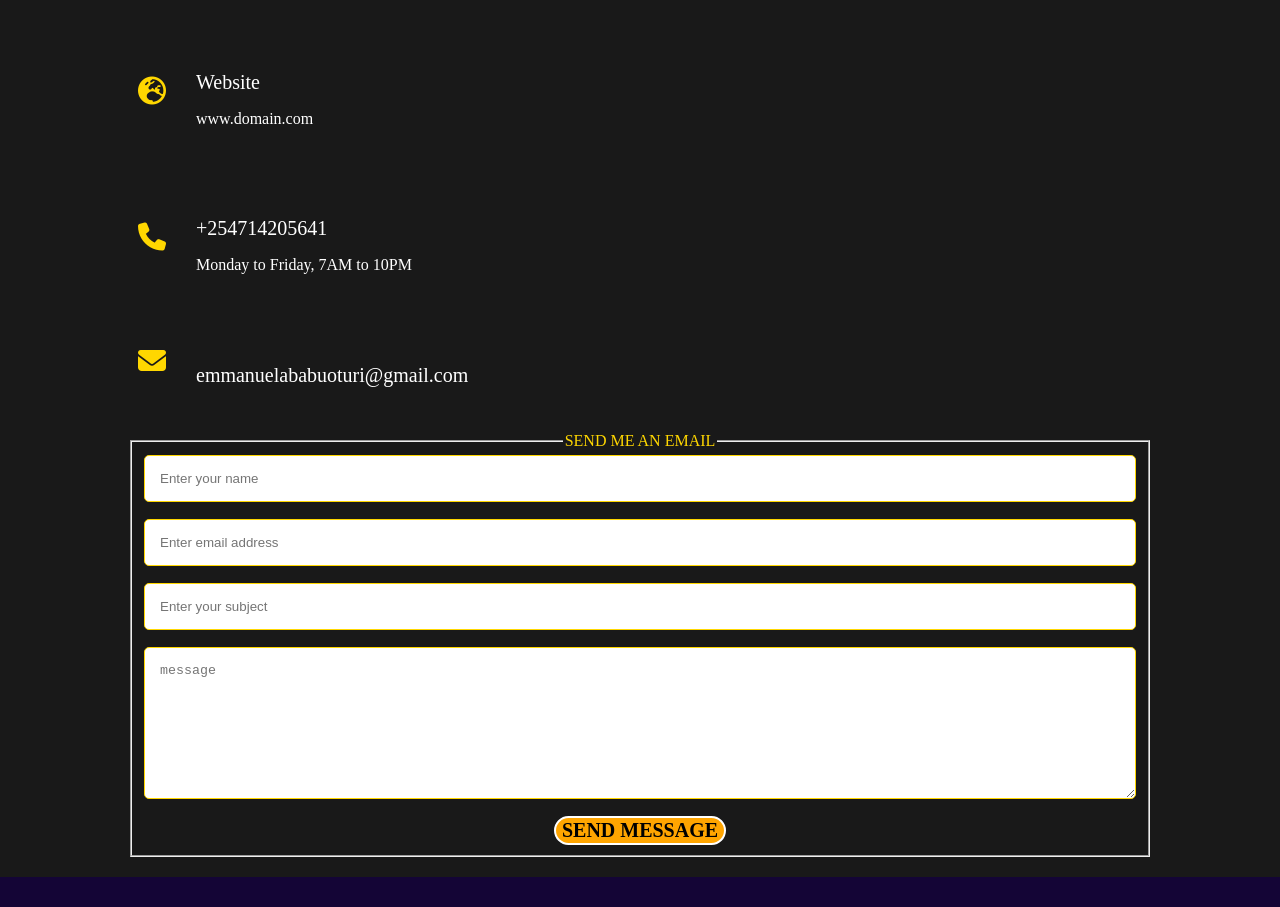
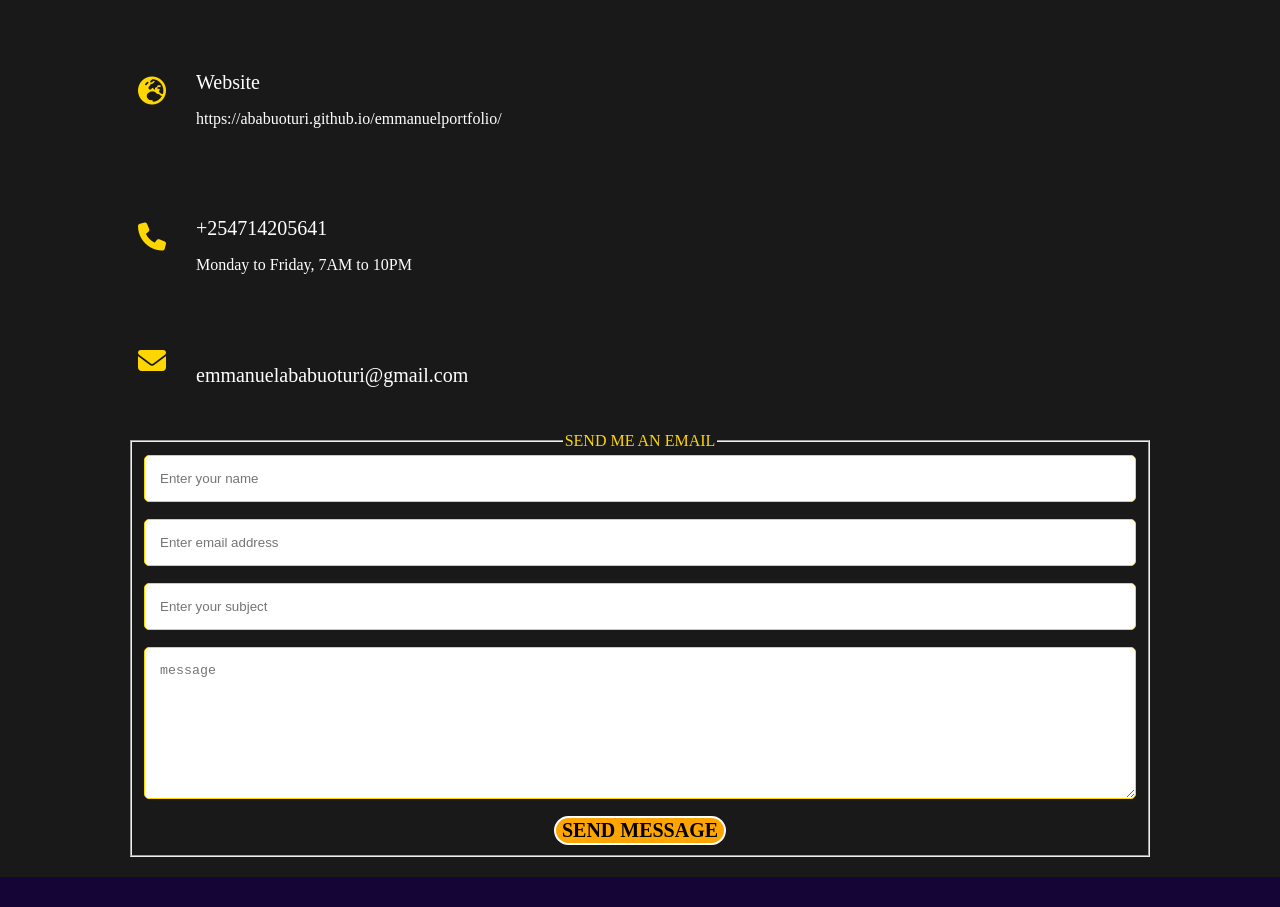
Before and after one commit to ABABUOTURI/emmanuelportfolio, a plain HTML site: page contact.html in a window 1280 px wide. Shown: the part 801-1708 px from the top of the page. Drawn offline with Linux system fonts and the light colour scheme.

Commit message:
Update contact.html

```diff
--- a/contact.html
+++ b/contact.html
@@ -45,7 +45,7 @@
                     <i class="fa fa-globe-europe"></i>
                     <span>
                         <h5>Website</h5>
-                        <p>www.domain.com</p>
+                        <p>https://ababuoturi.github.io/emmanuelportfolio/</p>
                     </span>
                 </div>
                 <div>
```
